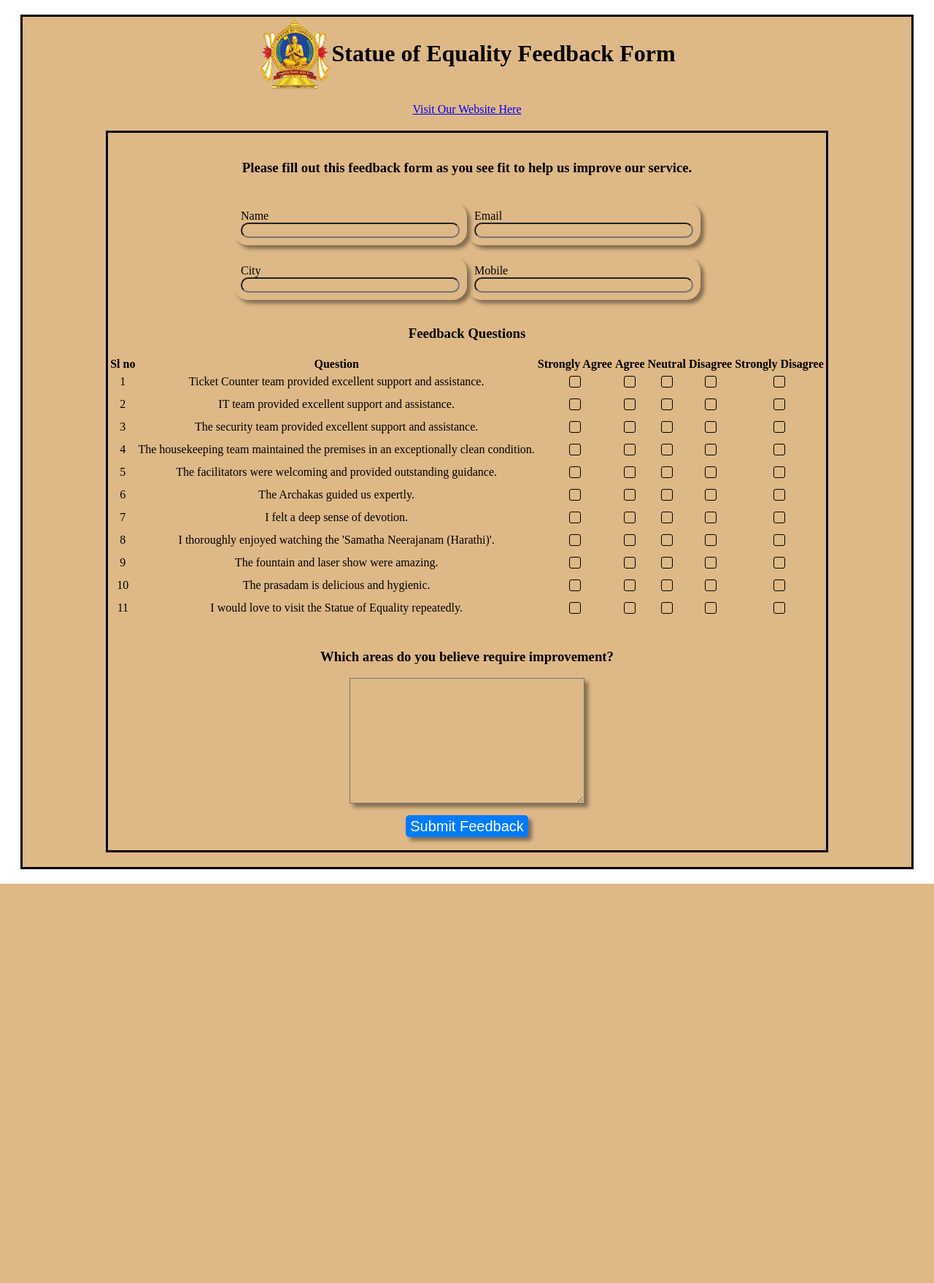
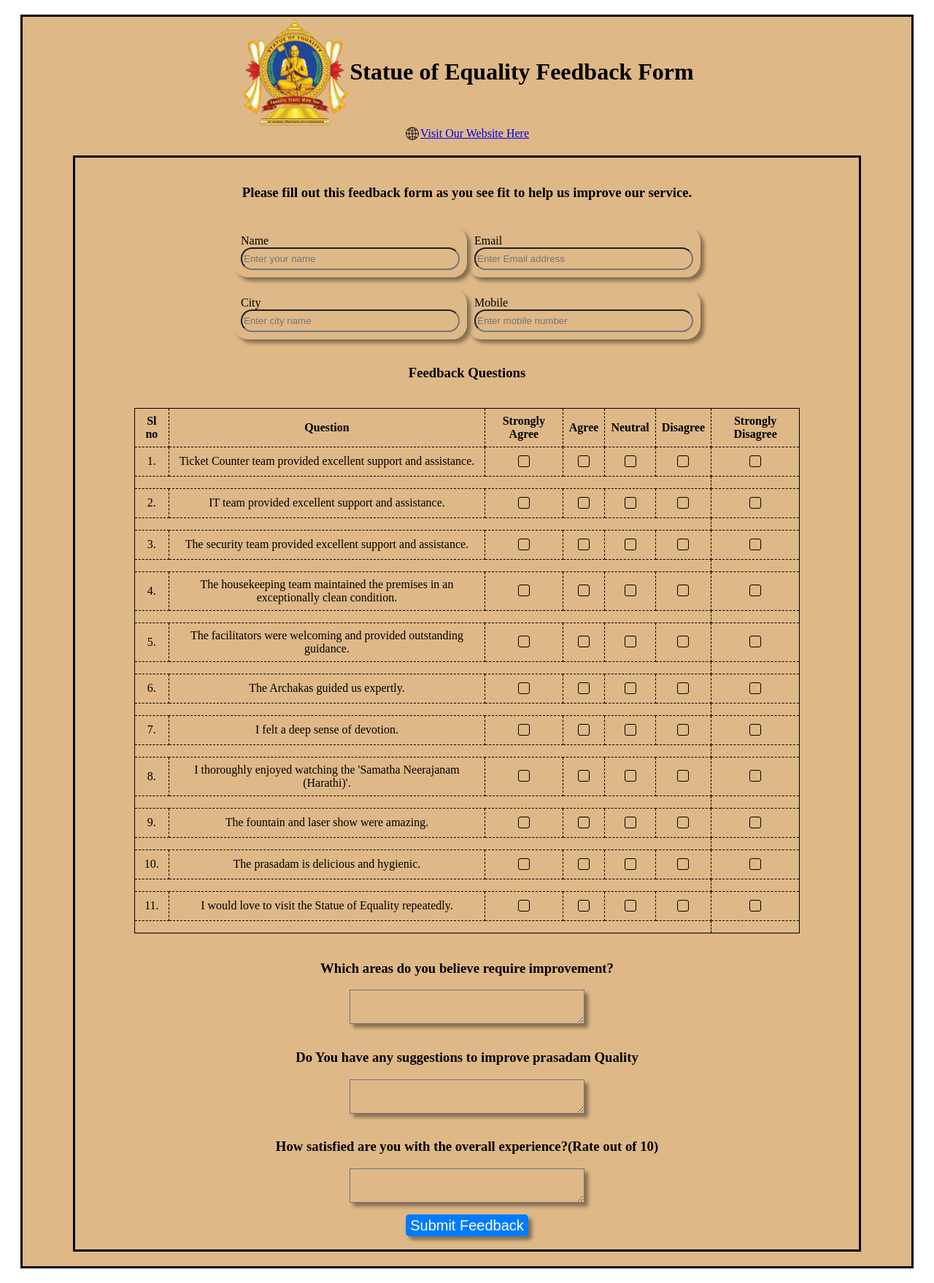
Before and after one commit to Pavantext/Feed-Back-Form, a Django app: page / in a window 1280 px wide. Shown: the whole page at 73% size. Before the commit the page ends 1211 px from the top, so only its background shows below. Run offline with Django 5.2, Linux system fonts and the light colour scheme.

Commit message:
Added favicon.ico & CSS

```diff
--- a/feedback/App/admin.py
+++ b/feedback/App/admin.py
@@ -4,4 +4,4 @@ from .models import Feedback
 
 @admin.register(Feedback)
 class FeedbackAdmin(admin.ModelAdmin):
-    list_display = ('id', 'name', 'email', 'city', 'mobile', 'ticket_support', 'it_support', 'security', 'housekeeping', 'facilitators', 'archakas', 'devotion', 'harathi', 'fountain', 'prasadam', 'visit')
+    list_display = ('id', 'name', 'email', 'city', 'mobile', 'ticket_support', 'it_support', 'security', 'housekeeping', 'facilitators', 'archakas', 'devotion', 'harathi', 'fountain', 'prasadam', 'visit', 'improvement_areas', 'rating', 'quality')
--- a/feedback/App/forms.py
+++ b/feedback/App/forms.py
@@ -3,14 +3,13 @@ from .models import Feedback
 
 
 class FeedbackForm(forms.ModelForm):
+    name = forms.CharField(max_length=100, widget=forms.TextInput(attrs={'placeholder': 'Enter your name'}), required=True)
+    city = forms.CharField(max_length=100, widget=forms.TextInput(attrs={'placeholder': 'Enter city name'}), required=True)
+    email = forms.EmailField(widget=forms.TextInput(attrs={'placeholder': 'Enter Email address'}), required=True)
+    mobile = forms.CharField(widget=forms.NumberInput(attrs={'placeholder': 'Enter mobile number'}), max_length=15, required=True)
     class Meta:
         model = Feedback
         fields = '__all__'
-        name = forms.CharField(max_length=100,  required=True)
-        city = forms.CharField(max_length=100, required=True)
-        email = forms.EmailField(required=True)
-        mobile = forms.CharField(max_length=15, required=True)
-
         CHOICES = [
             ('strongly_agree', 'Strongly Agree'),
             ('agree', 'Agree'),
@@ -32,3 +31,6 @@ class FeedbackForm(forms.ModelForm):
         visit = forms.ChoiceField(choices=CHOICES, widget=forms.RadioSelect, required=True)
 
         improvement_areas = forms.CharField(widget=forms.Textarea, required=False)
+
+        rating = forms.CharField(widget=forms.Textarea, required=False)
+        quality = forms.CharField(widget=forms.Textarea, required=False)
--- a/feedback/App/models.py
+++ b/feedback/App/models.py
@@ -21,6 +21,8 @@ class Feedback(models.Model):
 
 
     improvement_areas = models.TextField(blank=True, null=True)
+    rating = models.TextField(blank=True, null=True)
+    quality = models.TextField(blank=True, null=True)
 
     def __str__(self):
         return self.name
--- a/feedback/App/static/css/styles.css
+++ b/feedback/App/static/css/styles.css
@@ -9,6 +9,11 @@ h4.text-center {
     margin: 0 auto;
 }
 
+.text-danger {
+    color: red;
+    font-size: 0.8em;
+}
+
 .body-div {
     display: flex;
     align-items: center;
@@ -18,8 +23,19 @@ h4.text-center {
     border: solid;
 }
 #img {
-    width: 100px;
-    height: 100px;
+    width: 150px;
+    height: 150px;
+}
+
+#icon-container {
+    display: flex;
+    align-items: center;
+    gap: 1px;
+}
+
+#browser-icon {
+    width: 20px;
+    height: 20px;
 }
 
 #form-container {
@@ -38,7 +54,7 @@ h1.text-center.mb-4 {
     margin: revert;
 }
 
-.mb-3, #id_improvement_areas {
+.mb-3, #id_improvement_areas, #id_rating, #id_quality {
     display: flex;
     flex-direction: column;
     margin-bottom: 1rem;
@@ -49,16 +65,25 @@ h1.text-center.mb-4 {
     transition: border-color 0.3s ease-in-out;
 }
 
-#id_name, #id_city, #id_email, #id_mobile, #id_improvement_areas {
+#id_name, #id_city, #id_email, #id_mobile, #id_improvement_areas, #id_rating, #id_quality {
     background-color: burlywood;
     border-radius: inherit;
+    height: 25px;
 }
 
 .table {
+    border-collapse: collapse;
+    width: 85%;
+    border: 1px solid black;
     text-align: center;
     vertical-align: middle;
 }
 
+.table th, .table td {
+    border: 1px solid black;
+    padding: 8px;
+    border-style: dashed;
+}
 input[type="radio"] {
     appearance: none;
     display: inline-block;
--- a/feedback/App/templates/feedback_form.html
+++ b/feedback/App/templates/feedback_form.html
@@ -5,6 +5,7 @@
         <meta charset="UTF-8">
         <meta name="viewport" content="width=device-width, initial-scale=1.0">
         <title>Feedback Form</title>
+        <link rel="icon" type="image/x-icon" href="{% static 'images/favicon.ico' %}">
         <link href="{% static 'css/styles.css' %}" rel="stylesheet">
     </head>
     <body>
@@ -13,8 +14,10 @@
                 <img id="img" src="{% static 'images/Logo.png' %}" alt="Logo">
                 <h1 class="text-center mb-4">Statue of Equality Feedback Form</h1>
             </header>
-            <br>
-            <a id="link" href="https://statueofequality.org">Visit Our Website Here</a>
+            <div id="icon-container">
+                <img id="browser-icon" src="{% static 'images/browser-icon.png' %}" alt="Logo">
+                <a id="link" href="https://statueofequality.org">Visit Our Website Here</a>
+            </div>
             <form class="body-div" method="POST">
                 <br>
                 <h3 class="text-center">Please fill out this feedback form as you see fit to help us improve our service.</h3>
@@ -61,10 +64,11 @@
                             <th>Strongly Disagree</th>
                         </tr>
                     </thead>
+                    <br>
                     <tbody>
                         {% for question, field in feedback_questions.items %}
                             <tr>
-                                <td>{{ forloop.counter }}</td>
+                                <td>{{ forloop.counter }}.</td>
                                 <td>{{ question }}</td>
                                 <td><input type="radio" name="{{ field.name }}" value="strongly_agree" {% if field.value == "strongly_agree" %}checked{% endif %}></td>
                                 <td><input type="radio" name="{{ field.name }}" value="agree" {% if field.value == "agree" %}checked{% endif %}></td>
@@ -80,14 +84,25 @@
                 </table>
                 <br>
                 <div class="text">
-                        <h3><label for="improvement_areas" class="form-label">Which areas do you believe require improvement?</label></h3>
+                        <h3>Which areas do you believe require improvement?</h3>
                 </div>
                 <div class="text">
                         {{ form.improvement_areas }}
                 </div>
+                <div class="text">
+                    <h3>Do You have any suggestions to improve prasadam Quality</h3>
+                </div>
+                <div class="text">
+                    {{ form.quality }}
+                </div>
+                <div class="text">
+                    <h3>How satisfied are you with the overall experience?(Rate out of 10)</h3>
+                </div>
+                <div class="text">
+                    {{ form.rating }}
+                </div>
                     <button type="submit" class="btn">Submit Feedback</button>
                     <br>
-
             </form>
         </div>
     </body>
```
Also changed, not shown: feedback/App/templates/thank_you.html (+9 -5 lines), feedback/App/migrations/0002_feedback_quality_feedback_rating.py (added), feedback/App/static/images/browser-icon.png (added), feedback/App/static/images/favicon.ico (added), feedback/db.sqlite3.
